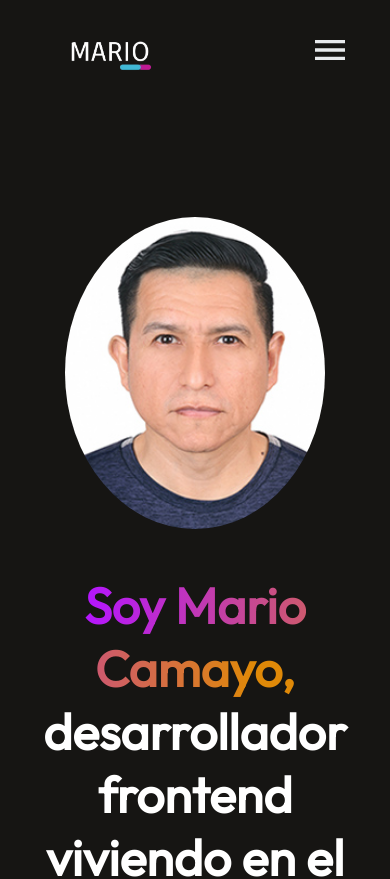
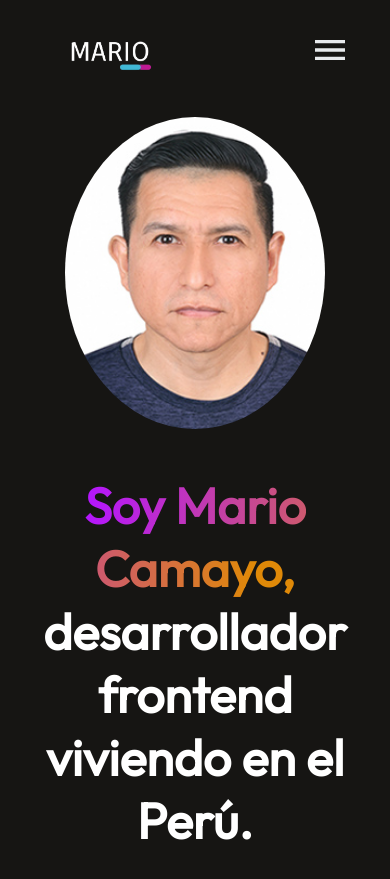
Before and after one commit to MarioCamayo/portfolio, a React (Vite) app: page / in a window 390 px wide. Shown: the top 879 px of the page. Built offline with nearby package versions, Linux system fonts and the light colour scheme.

Commit message:
se modifico la altura de la foto de perfil

```diff
--- a/src/components/Hero/hero.css
+++ b/src/components/Hero/hero.css
@@ -93,7 +93,7 @@
     } */
 
     .hero img{
-        margin-top: 120px;
+        margin-top: 20px;
         /* border-radius: 50%; */
         width: 260px;
         /* height: 250px; */
--- a/src/index.css
+++ b/src/index.css
@@ -1,6 +1,7 @@
 *{
    margin: 0;
    padding: 0;
+   box-sizing: border-box;
 }
 
 body{
```
